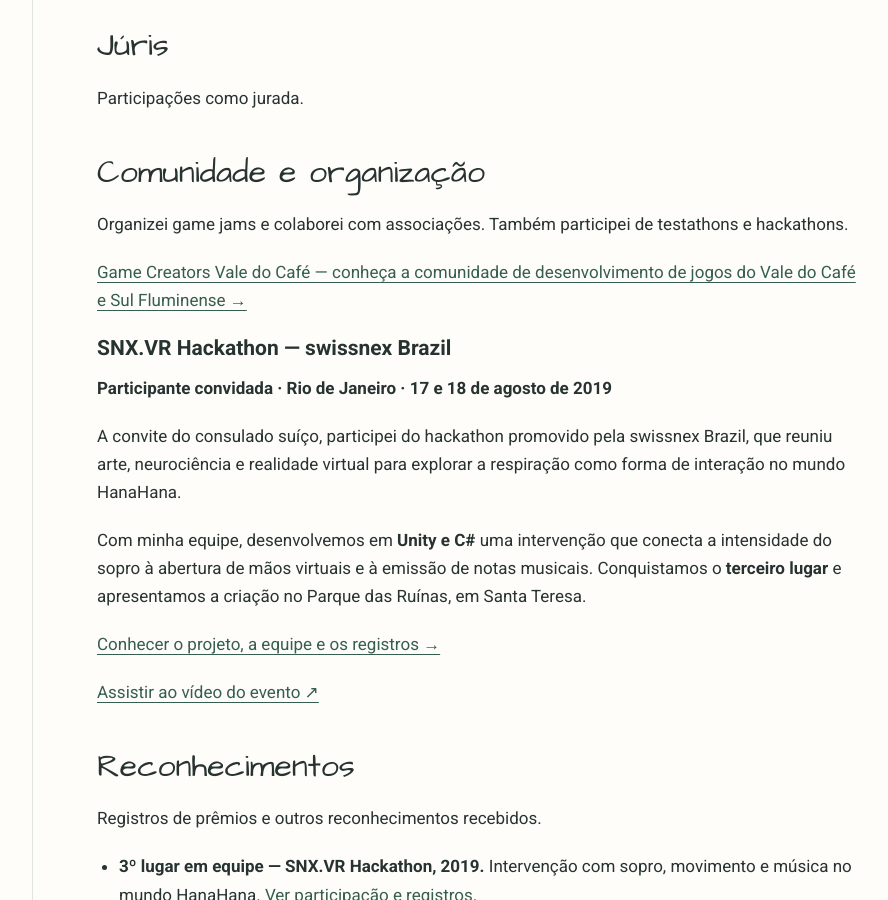
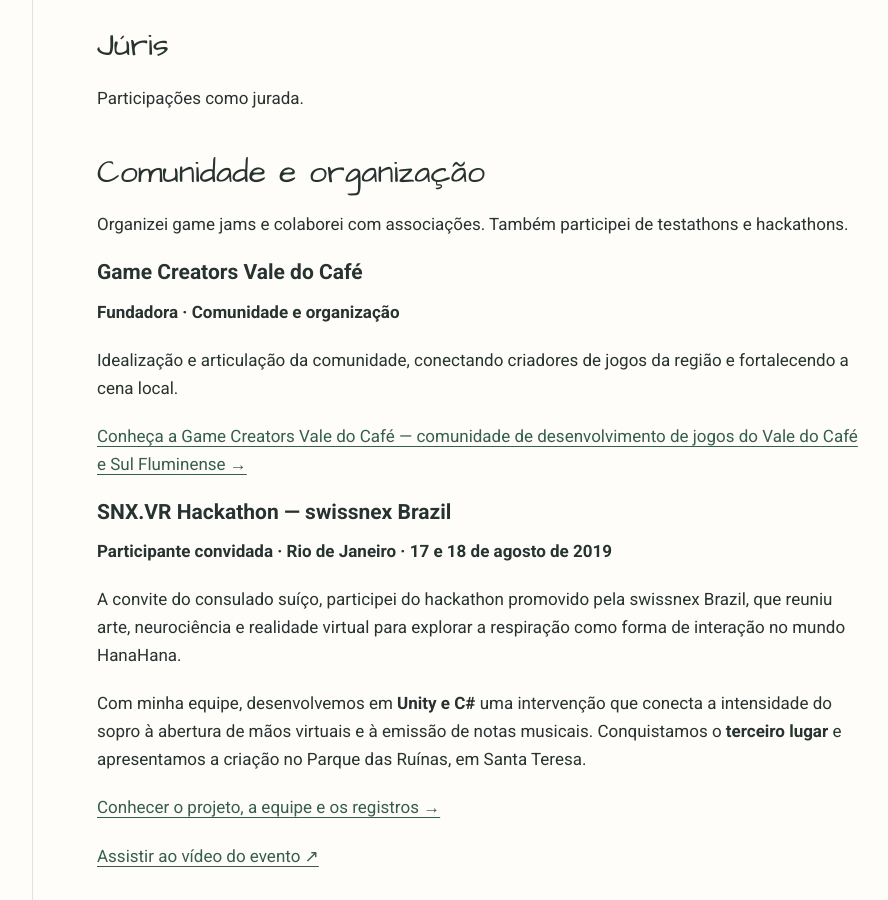
Before and after one commit to annysource/annysource.github.io, a Jekyll site: the page built from acervo/index.md, in a window 1280 px wide and 900 px high, scrolled down 626 px. Shown: the whole window, without its empty margins (245-1133 px from the left). Built offline with Jekyll 4.4.1, drawn with Linux system fonts in a browser that asks for light colours.

Commit message:
update comunidades

```diff
--- a/acervo/index.md
+++ b/acervo/index.md
@@ -25,7 +25,13 @@ Participações como jurada.
 
 Organizei game jams e colaborei com associações. Também participei de testathons e hackathons.
 
-<p><a href="{{ '/game-creators/' | relative_url }}">Game Creators Vale do Café — conheça a comunidade de desenvolvimento de jogos do Vale do Café e Sul Fluminense →</a></p>
+<h3 id="game-creators-vale-do-cafe">Game Creators Vale do Café</h3>
+
+**Fundadora · Comunidade e organização**
+
+Idealização e articulação da comunidade, conectando criadores de jogos da região e fortalecendo a cena local.
+
+<p><a href="{{ '/game-creators/' | relative_url }}">Conheça a Game Creators Vale do Café — comunidade de desenvolvimento de jogos do Vale do Café e Sul Fluminense →</a></p>
 
 <!-- Organizar registros por evento: nome, ano, papel, imagem e link. Diferenciar organização e participação. -->
 
--- a/index.html
+++ b/index.html
@@ -55,6 +55,7 @@ description: Conecto necessidades de negócio, engenharia de software e qualidad
     <h2 id="home-trajectory-title">Uma carreira entre software, QA e experiências interativas</h2>
     <p>Atuei como contratada em projetos ligados à Accenture, ARVORE, Kokku e Gazeus. Em equipes multidisciplinares, trabalhei com desenvolvimento de funcionalidades, investigação de falhas, validação de integrações e qualidade em games, XR e aplicações com IA.</p>
     <p>Também sou fundadora da <a href="{{ '/inaluzcria/' | relative_url }}">Inaluz Cria</a>, onde conecto objetivos de clientes, produção e tecnologia, e do <a href="{{ '/qa-game-hub/' | relative_url }}">QA Game Hub</a>, voltado à formação em QA para games e ao apoio a estúdios independentes.</p>
+    <p><strong>Comunidade e organização:</strong> idealizei e articulo a <a href="{{ '/game-creators/' | relative_url }}">Game Creators Vale do Café</a>, conectando criadores de jogos da região e fortalecendo a cena local.</p>
     <p>Minha formação é em Tecnologia em Jogos Digitais e atuei como pesquisadora civil na Escola de Guerra Naval. Atualmente, curso MBA em Engenharia de Software na UFRJ, MBA em Engenharia de Software com IA Aplicada na UNIPDS e MBA em Engenharia DevOps na Faculdade Focus. Essas experiências ampliam minha atenção ao contexto de uso, aos requisitos e às consequências das decisões técnicas.</p>
   </div>
   {% if site.portrait and site.portrait != "" %}
```
